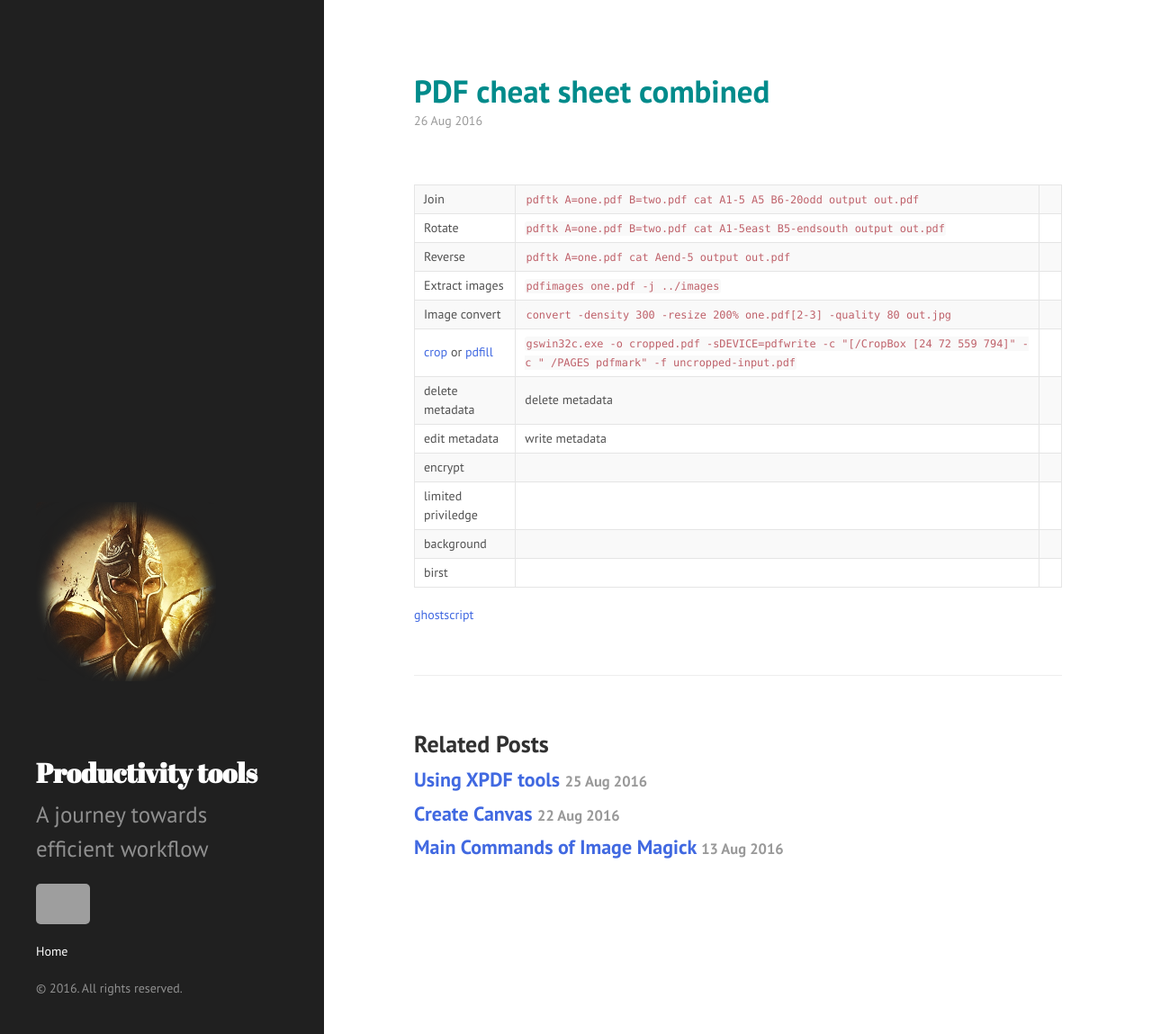
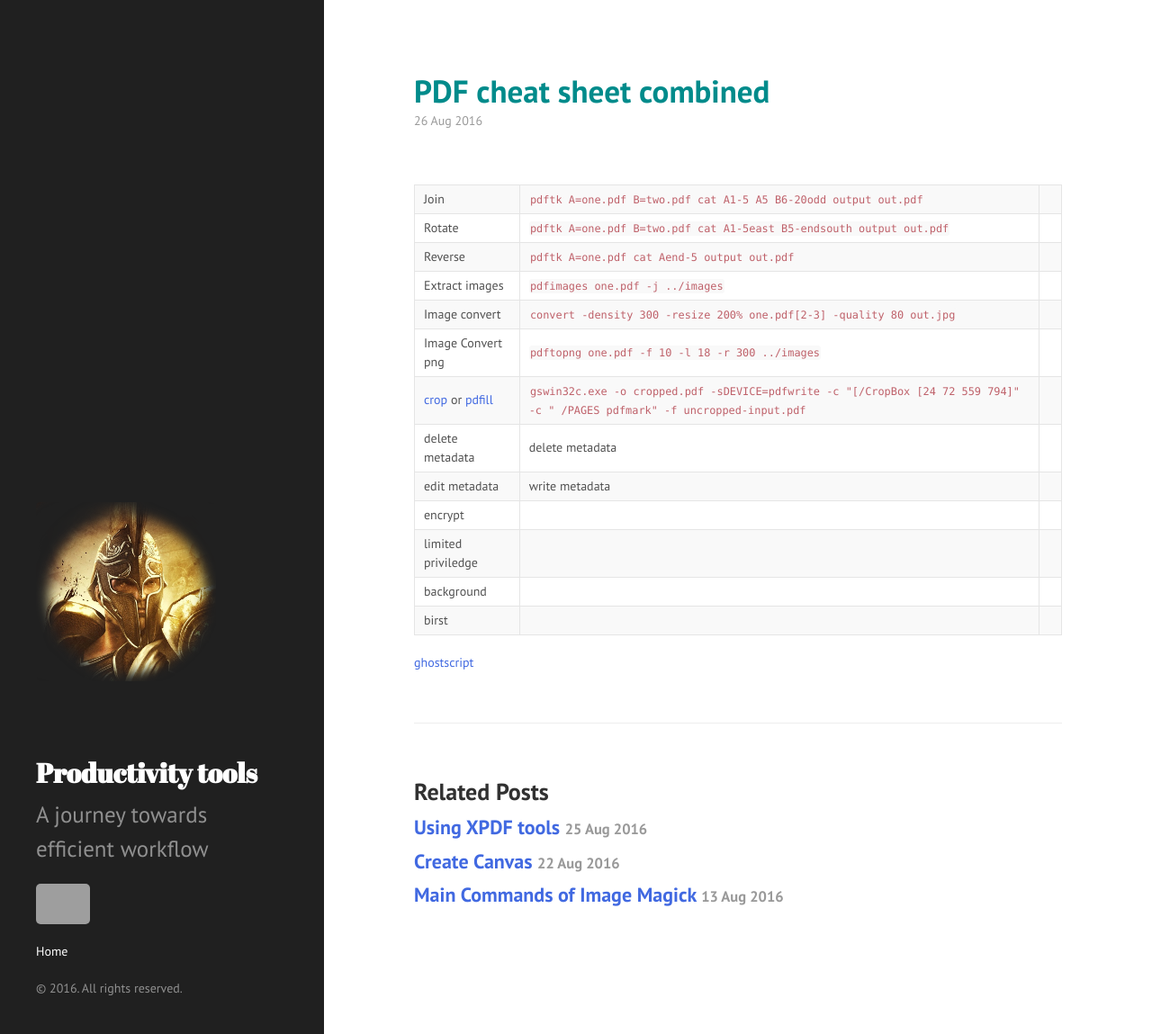
Before and after one commit to MaheshTK/MaheshTK.github.io, a Jekyll site: the page built from _posts/2016-08-26-pdf-cheat-sheet-combined.markdown, in a window 1280 px wide and 1149 px high. Shown: the whole window at 90% size. Built offline with Jekyll 4.4.1, drawn with Linux system fonts in a browser that asks for light colours; grey boxes are pictures that could not be loaded.

Commit message:
Post update: PDF cheat sheet combined

```diff
--- a/_posts/2016-08-26-pdf-cheat-sheet-combined.markdown
+++ b/_posts/2016-08-26-pdf-cheat-sheet-combined.markdown
@@ -8,6 +8,7 @@ layout: post
 | Reverse | `pdftk A=one.pdf cat Aend-5 output out.pdf` |
 | Extract images | `pdfimages one.pdf -j ../images` |
 | Image convert | `convert -density 300 -resize 200% one.pdf[2-3] -quality 80 out.jpg` |
+| Image Convert png | `pdftopng one.pdf -f 10 -l 18 -r 300 ../images` |
 | [crop](http://stackoverflow.com/questions/6183479/cropping-a-pdf-using-ghostscript-9-01,) or [pdfill](http://www.pdfill.com/pdf_tools_free.html)| `gswin32c.exe   -o cropped.pdf  -sDEVICE=pdfwrite -c "[/CropBox [24 72 559 794]" -c " /PAGES pdfmark"  -f uncropped-input.pdf` |
 | delete metadata | delete metadata |
 | edit metadata | write metadata | |
```
